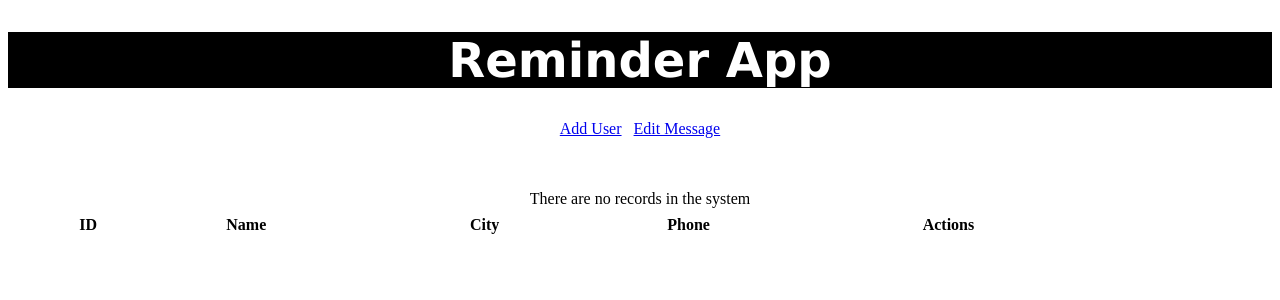
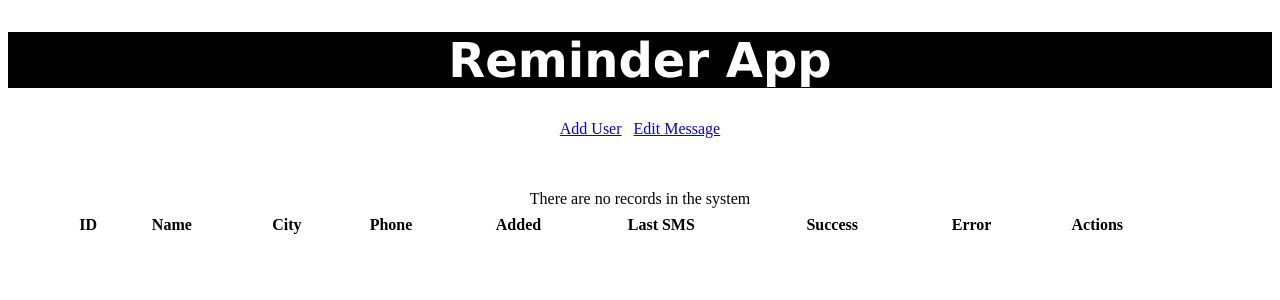
Before and after one commit to amanjosan2008/Reminder-App, a Django app: template myapp/templates/home.html in a window 1280 px wide. Shown: the top 300 px of the page. Run offline with Django 3.2, Linux system fonts and the light colour scheme; the template is opened without the code that fills it, so the values that code supplies are empty.

Commit message:
Time added, Last SMS, Success, Error features added

```diff
--- a/myapp/settings.py
+++ b/myapp/settings.py
@@ -106,7 +106,7 @@ AUTH_PASSWORD_VALIDATORS = [
 
 LANGUAGE_CODE = 'en-us'
 
-TIME_ZONE = 'UTC'
+TIME_ZONE = 'Asia/Kolkata'
 
 USE_I18N = True
 
--- a/myapp/templates/home.html
+++ b/myapp/templates/home.html
@@ -31,6 +31,10 @@
             <th>Name</th>
             <th>City</th>
             <th>Phone</th>
+            <th>Added</th>
+            <th>Last SMS</th>
+            <th>Success</th>
+            <th>Error</th>
             <th>Actions</th>
         </tr>
         {% if user_list %}
@@ -41,6 +45,10 @@
                <td>{{ item.name }}</td>
                <td>{{ item.city }}</td>
                <td>{{ item.phone }}</td>
+               <td>{{ item.added_time }}</td>
+               <td>{{ item.last_sms }}</td>
+               <td>{{ item.success }}</td>
+               <td>{{ item.error }}</td>
                <td>
                    <a href="/edit/{{ item.id }}/">Edit</a>
                    <a href="/delete/{{ item.id }}/">Delete</a>
```
Also changed, not shown: myapp/models.py (+6 -1 lines), myapp/views.py (+23 -7 lines), db.sqlite3, myapp/migrations/0005_auto_20200404_0909.py (added), myapp/migrations/0006_auto_20200404_0914.py (added), myapp/migrations/0007_auto_20200404_0919.py (added), myapp/migrations/0008_auto_20200404_1611.py (added), myapp/migrations/0009_auto_20200404_1612.py (added).
